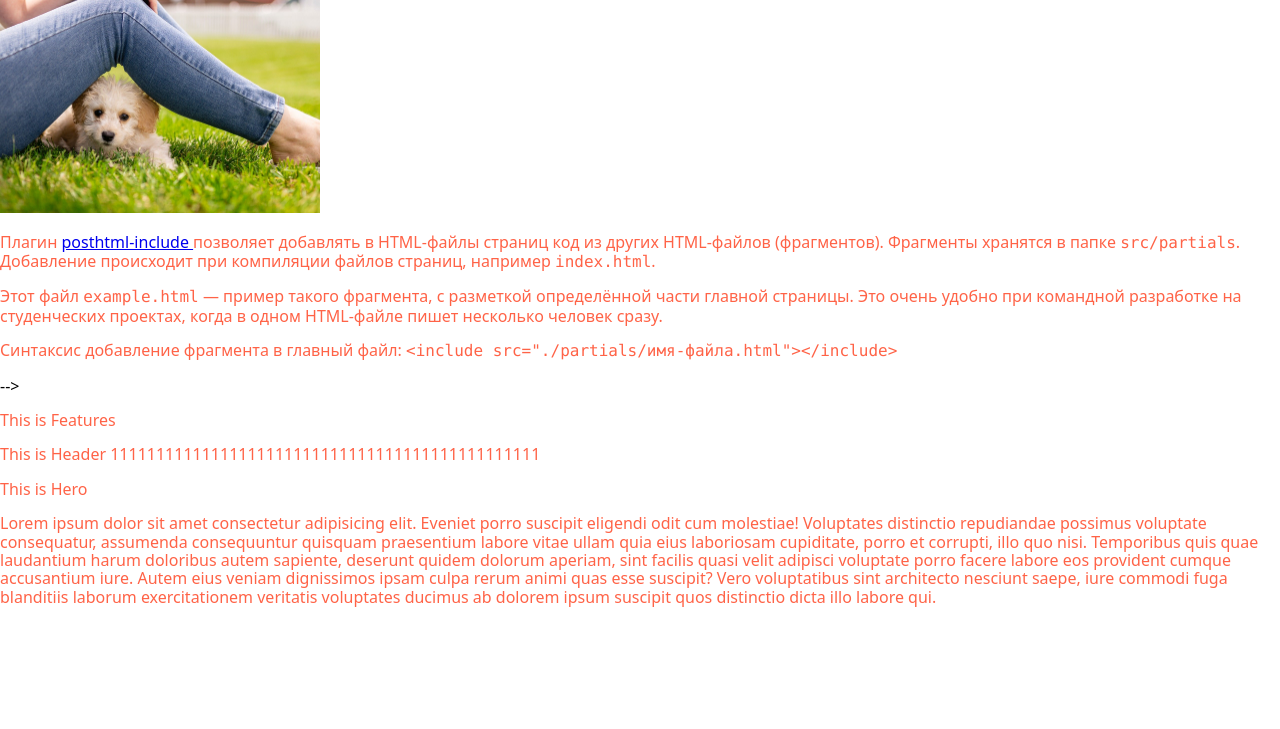
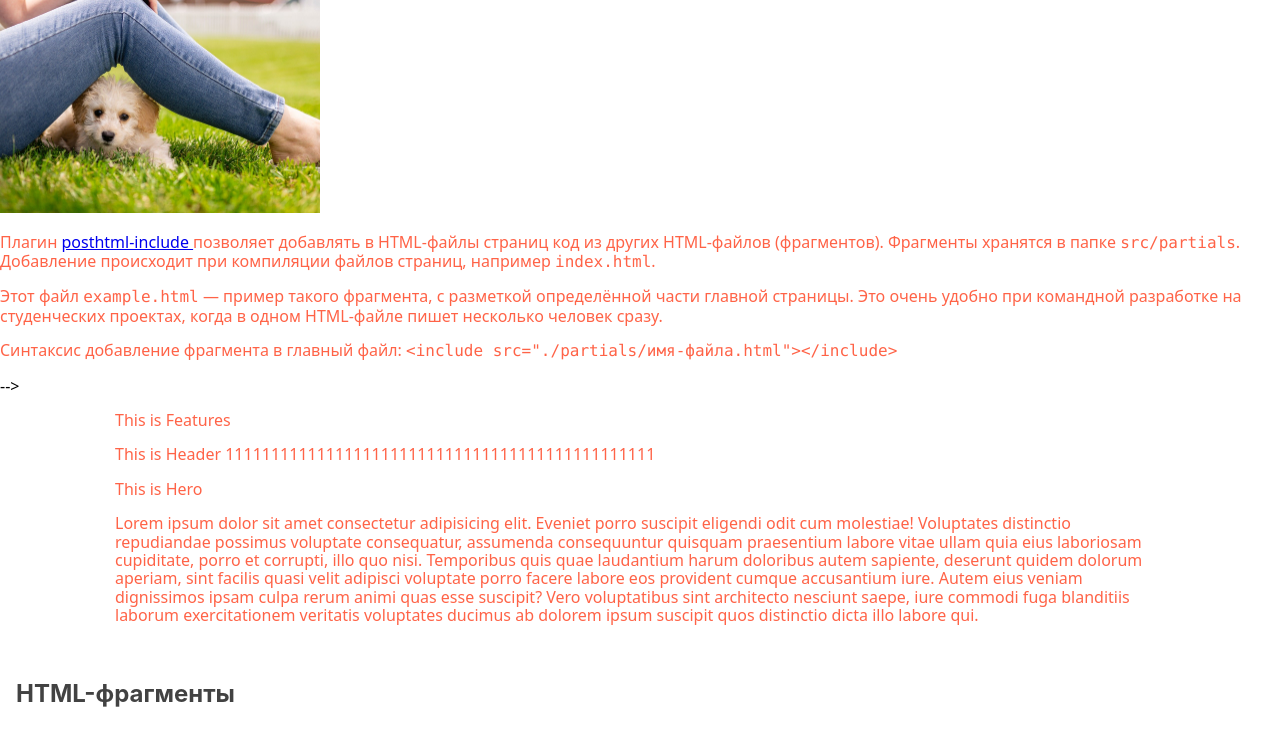
Before and after one commit to GrygoriyChernish/fson45-group01-02, a website built with Parcel: page src/index.html in a window 1280 px wide. Shown: the top 729 px of the page. Built offline with nearby package versions, Linux system fonts and the light colour scheme.

Commit message:
тест 1

```diff
--- a/src/index.html
+++ b/src/index.html
@@ -1,25 +1,26 @@
 <!DOCTYPE html>
 <html lang="ru">
+
 <head>
   <meta charset="UTF-8" />
   <meta name="viewport" content="width=device-width, initial-scale=1.0" />
   <title>Заголовок страницы</title>
-    <link
-      rel="stylesheet"
-      href="https://cdnjs.cloudflare.com/ajax/libs/modern-normalize/1.0.0/modern-normalize.min.css"
+  <link rel="stylesheet" href="https://cdnjs.cloudflare.com/ajax/libs/modern-normalize/1.0.0/modern-normalize.min.css"
     integrity="sha512-ISS7cAi1PEhQ8jnbJpJZMd29NlhNj4AWYyLOSp2CE/CsHxTCu+r+t0D2yoJudVrd0/8fTVPUVDzY5Tvli75u/g=="
-      crossorigin="anonymous"
-    />
+    crossorigin="anonymous" />
 </head>
+
 <body>
   <!-- Так добавляются фрагменты в главные HTML-файлы страниц. -->
   <!-- <include src="./partials/example.html"></include> -->
   <include src="./partials/features.html"></include>
   <include src="./partials/header.html"></include>
   <include src="./partials/hero.html"></include>
+  <include src="partials/example.html"></include>
 
 
   <!-- Скрипт идёт последним в разметке. В нём уже подключен главный SASS-файл. -->
   <script src="./index.js"></script>
 </body>
+
 </html>
--- /dev/null
+++ b/src/sass/components/_container.scss
@@ -0,0 +1,20 @@
+.container {
+  padding-left: 20px;
+  padding-right: 20px;
+  margin-left: auto;
+  margin-right: auto;
+
+  @media screen and (min-width: 480px) {
+    width: 480px;
+  }
+  @media screen and (min-width: 768px) {
+    width: 768px;
+    padding-left: 35px;
+    padding-right: 35px;
+  }
+  @media screen and (min-width: 1280px) {
+    width: 1280px;
+    padding-left: 115px;
+    padding-right: 115px;
+  }
+}
--- a/src/sass/main.scss
+++ b/src/sass/main.scss
@@ -6,3 +6,4 @@
 // Стили для файла с примером HTML-фрагмента
 @import './example';
 @import './hero';
+@import './components/container';
```
Lines whose indentation alone changed are shown as unchanged.
